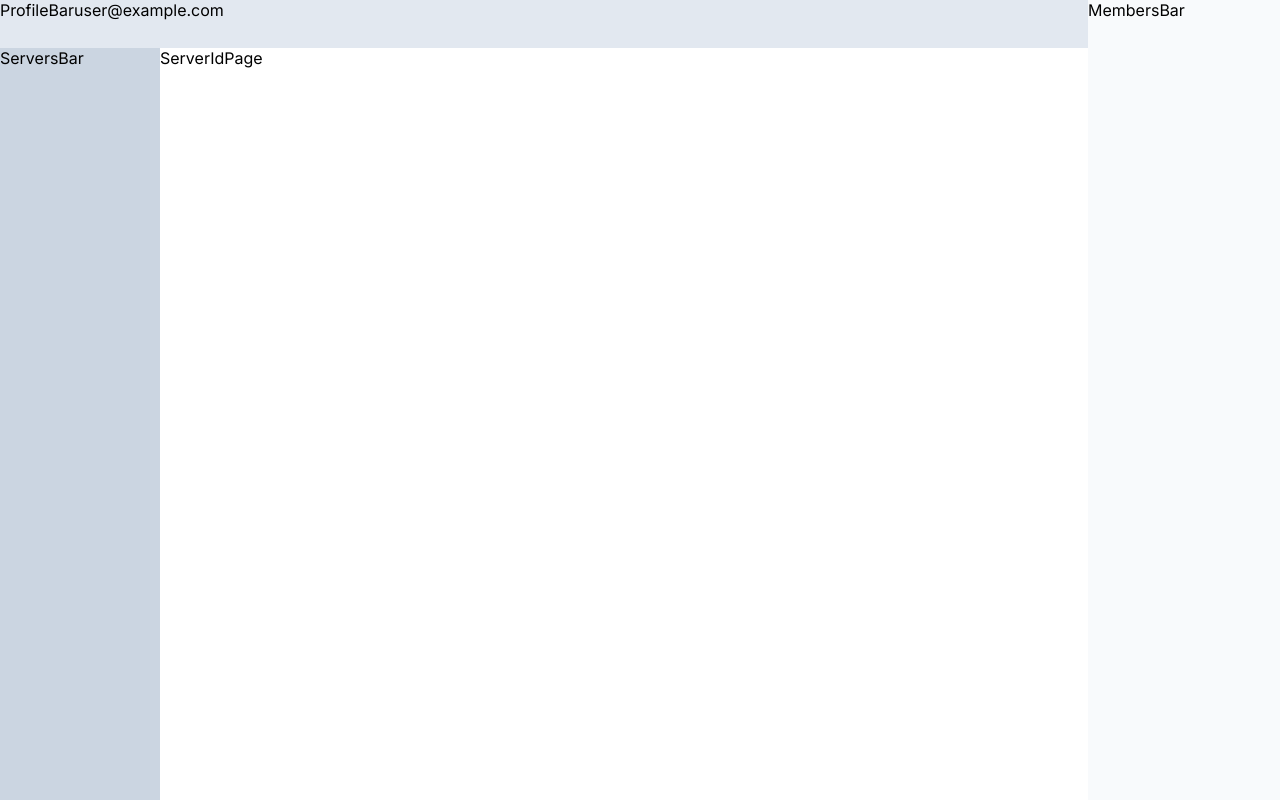
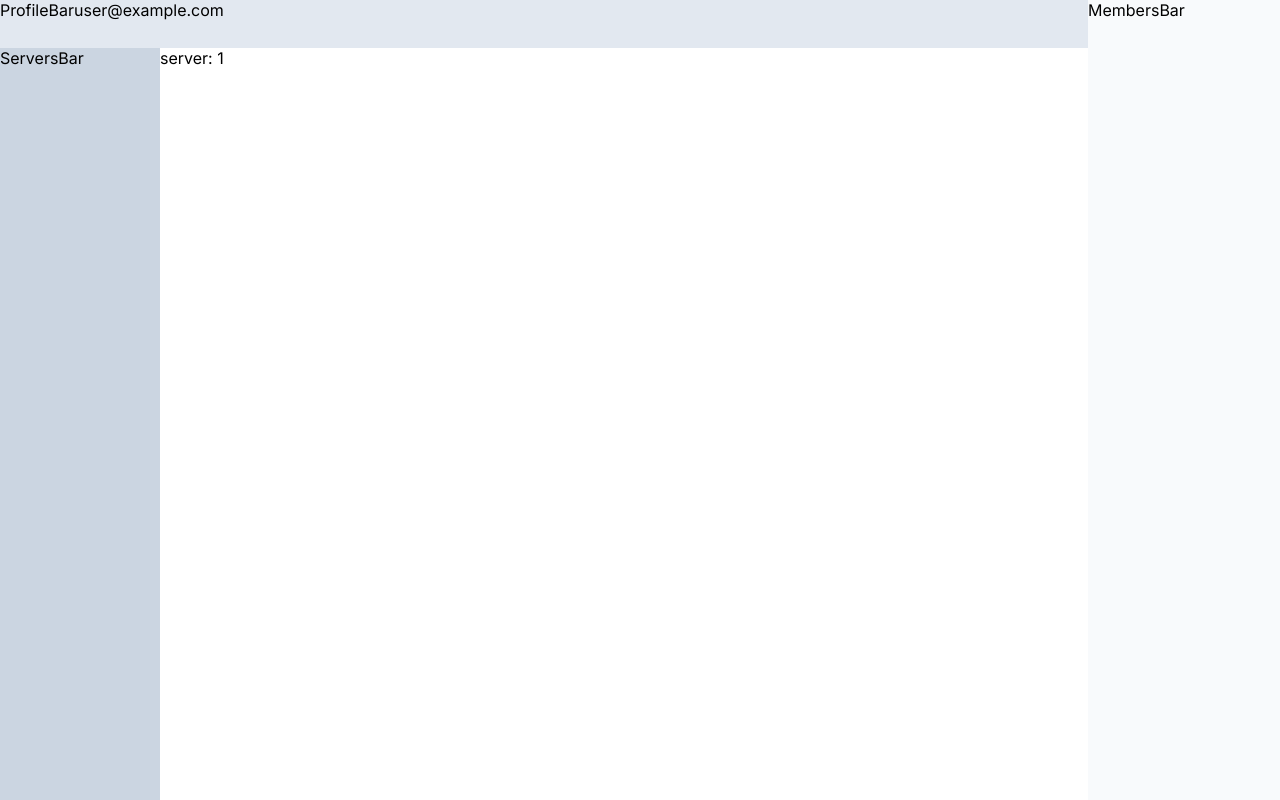
Before and after one commit to pavelvanis/chatio, a Next.js app: page /servers/1 in a window 1280 px wide. Built offline with nearby package versions, Linux system fonts and the light colour scheme; no server answers; the database is empty; sample sign-in values are in the browser's storage.

Commit message:
Test params

```diff
--- a/src/app/(main)/(routes)/servers/[serverId]/page.tsx
+++ b/src/app/(main)/(routes)/servers/[serverId]/page.tsx
@@ -1,8 +1,10 @@
-import React from 'react'
+"use client";
+import { useParams } from 'next/navigation'
 
 const ServerIdPage = () => {
+  const params = useParams<{serverId: string}>()
   return (
-    <div>ServerIdPage</div>
+    <div>server: {params?.serverId}</div>
   )
 }
 
```
